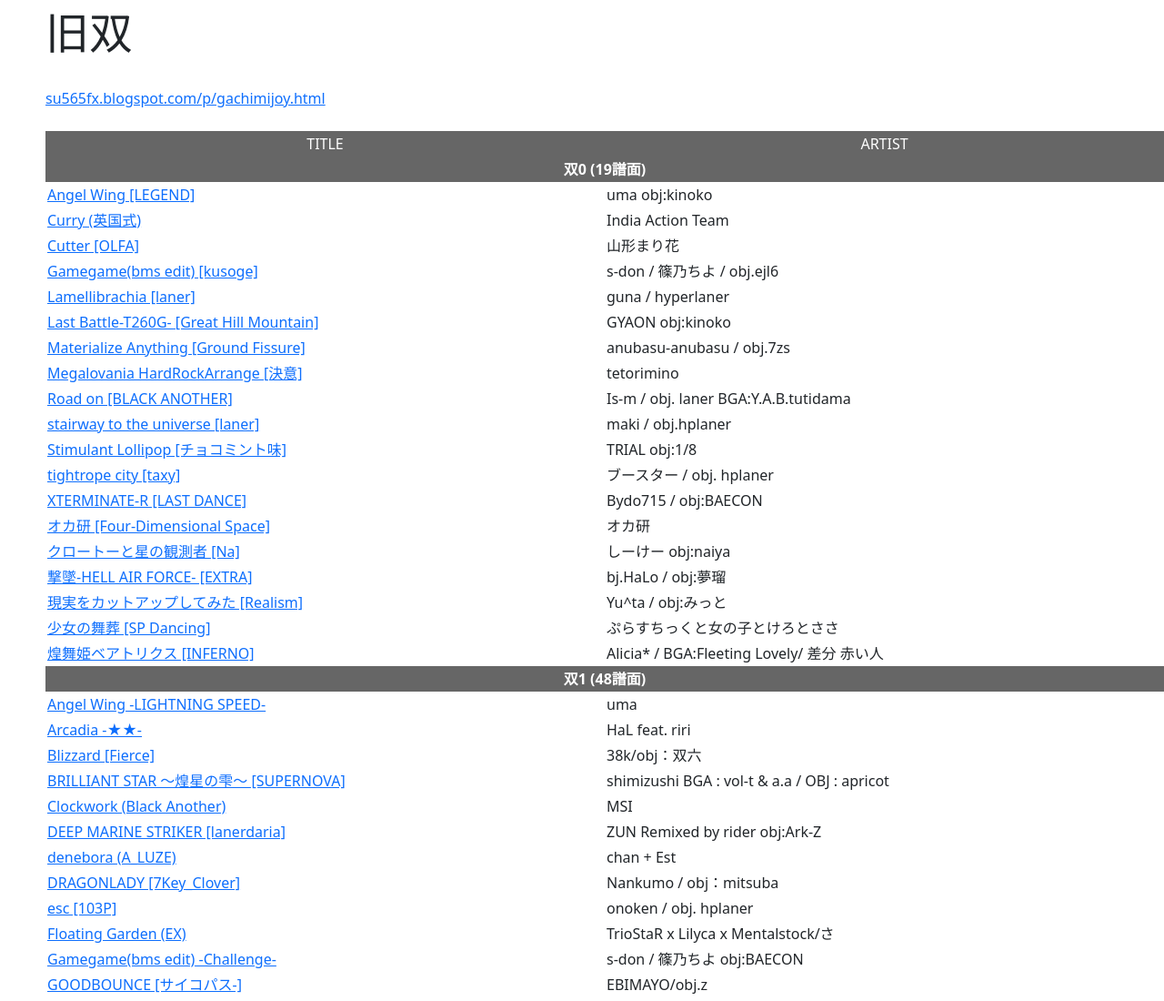
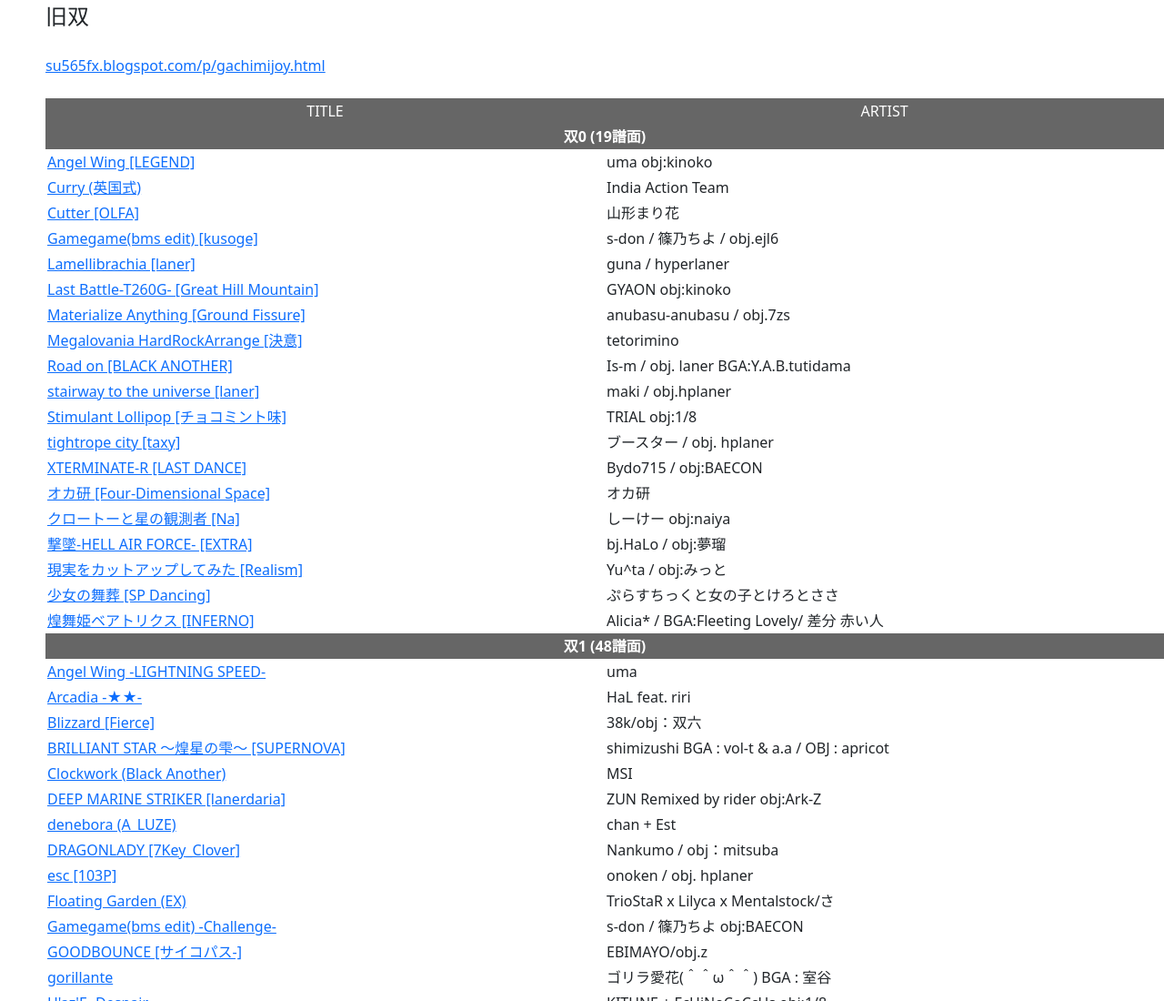
Before and after one commit to mi1-bm/PEPE, a plain HTML site: page index.html in a window 1280 px wide. Shown: the top 1100 px of the page at 91% size. Drawn offline with nearby package versions, Linux system fonts and the light colour scheme.

Commit message:
Update index.html

```diff
--- a/index.html
+++ b/index.html
@@ -18,7 +18,7 @@
 
 <body>
    <Div align="left" style="margin-left:50px">
-<font size="20">旧双</font>
+<font size="5">旧双</font>
 <br><br>
 <a href="https://su565fx.blogspot.com/p/gachimijoy.html">su565fx.blogspot.com/p/gachimijoy.html</a><br>
 <br>
```
